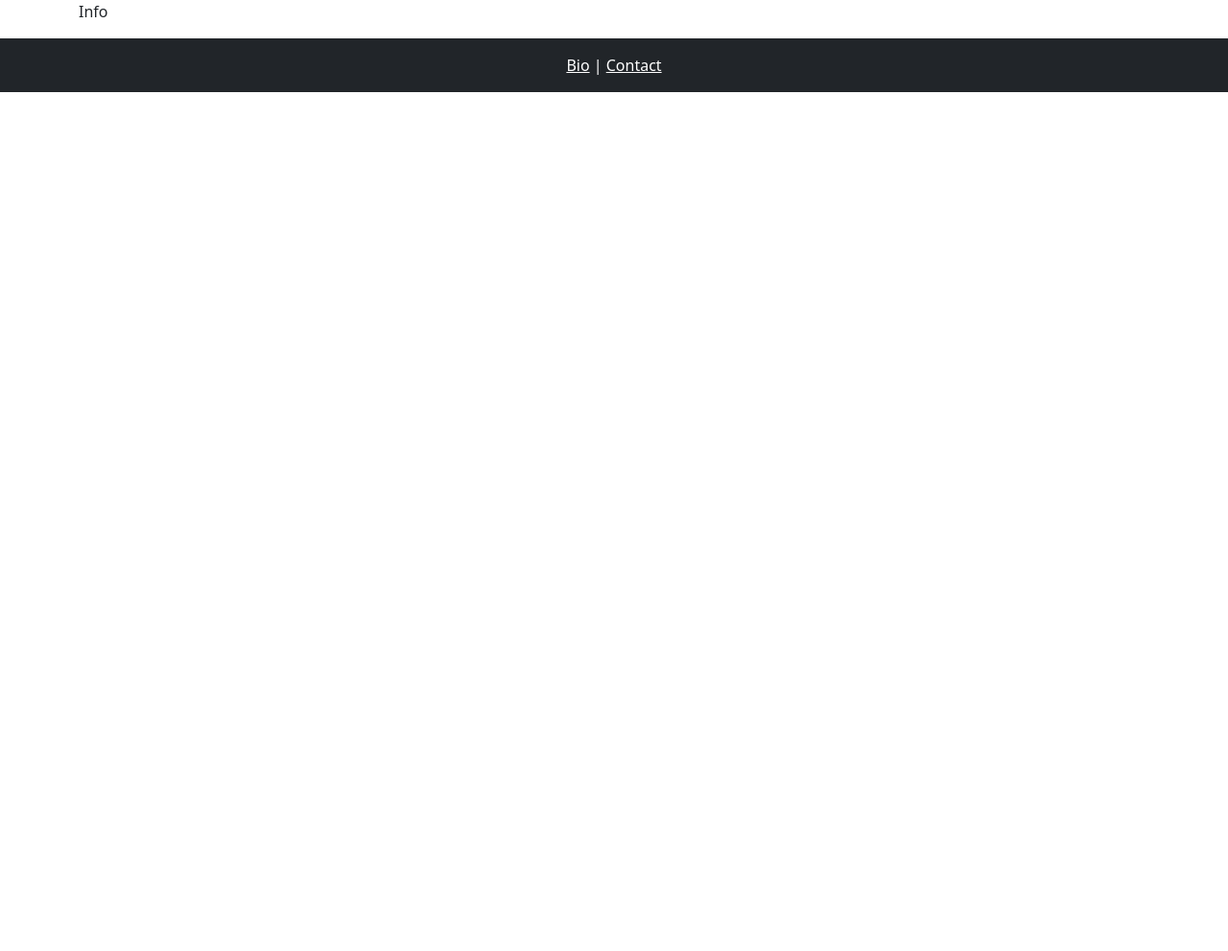
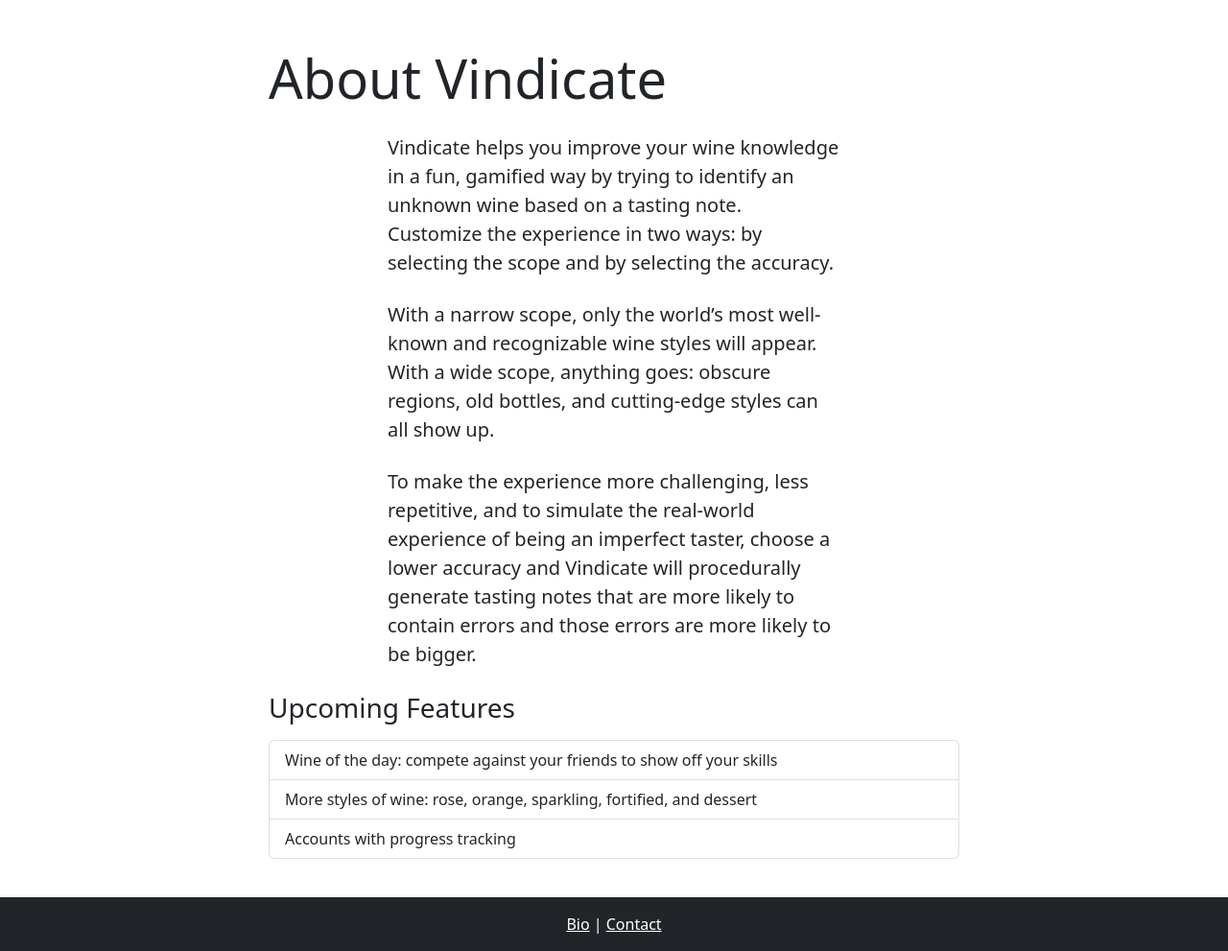
Before and after one commit to Hurrrrrr/vindjango, a Django app: page /info/ in a window 1280 px wide. Shown: the part 56-1047 px from the top of the page at 96% size. Before the commit the page ends 152 px from the top, so only its background shows below. Run offline with Django 4.2, Linux system fonts and the light colour scheme; parts of the project's set-up code (start-up, migrations or seed data) failed here and were passed over; some libraries are stand-ins or nearby versions.

Commit message:
add content to info

```diff
--- a/vin/vin/settings.py
+++ b/vin/vin/settings.py
@@ -130,3 +130,5 @@ STATICFILES_DIRS = [
 # https://docs.djangoproject.com/en/4.2/ref/settings/#default-auto-field
 
 DEFAULT_AUTO_FIELD = 'django.db.models.BigAutoField'
+
+EMAIL_BACKEND = 'django.core.mail.backends.console.EmailBackend'
--- a/vin/vinapp/templates/base.html
+++ b/vin/vinapp/templates/base.html
@@ -15,7 +15,7 @@
 <body>
     <nav class="navbar navbar-expand-lg navbar-dark bg-dark">
         <div class="container">
-            <a class="navbar-brand" href="#">Vindicate</a>
+            <a class="navbar-brand" href="{% url 'vinapp:index' %}">Vindicate</a>
             <button class="navbar-toggler" type="button" data-bs-toggle="collapse" data-bs-target="#navbarSupportedContent" aria-controls="navbarSupportedContent" aria-expanded="false" aria-label="Toggle navigation"><span class="navbar-toggler-icon"></span></button>
             <div class="collapse navbar-collapse" id="navbarSupportedContent">
                 <ul class="navbar-nav ms-auto mb-2 mb-lg-0">
--- a/vin/vinapp/templates/info.html
+++ b/vin/vinapp/templates/info.html
@@ -1,5 +1,31 @@
 {% extends 'base.html' %}
 
 {% block content %}
-    <p>Info</p>
+<div class="container mt-5">
+    <div class="row">
+        <div class="col-lg-8 offset-lg-2">
+            <h1 class="display-4 mb-4">About Vindicate</h1>
+            <div class="row">
+                <div class="col-lg-8 offset-lg-2">
+                    <p class="lead mb-4">
+                        Vindicate helps you improve your wine knowledge in a fun, gamified way by trying to identify an unknown wine based on a tasting note. Customize the experience in two ways: by selecting the scope and by selecting the accuracy.
+                    </p>
+                    <p class="lead mb-4">
+                        With a narrow scope, only the world’s most well-known and recognizable wine styles will appear. With a wide scope, anything goes: obscure regions, old bottles, and cutting-edge styles can all show up.
+                    </p>
+                    <p class="lead mb-4">
+                        To make the experience more challenging, less repetitive, and to simulate the real-world experience of being an imperfect taster, choose a lower accuracy and Vindicate will procedurally generate tasting notes that are more likely to contain errors and those errors are more likely to be bigger.
+                    </p>
+                </div>
+            </div>
+
+            <h3 class="mb-3">Upcoming Features</h3>
+            <ul class="list-group mb-4">
+                <li class="list-group-item">Wine of the day: compete against your friends to show off your skills</li>
+                <li class="list-group-item">More styles of wine: rose, orange, sparkling, fortified, and dessert</li>
+                <li class="list-group-item">Accounts with progress tracking</li>
+            </ul>
+        </div>
+    </div>
+</div>
 {% endblock %}
```
Also changed, not shown: vin/catalog.db.
